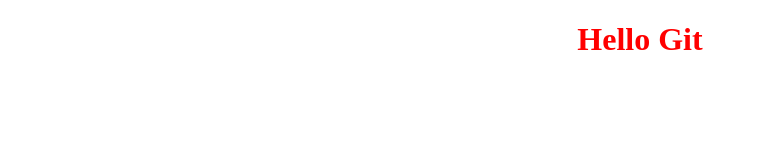
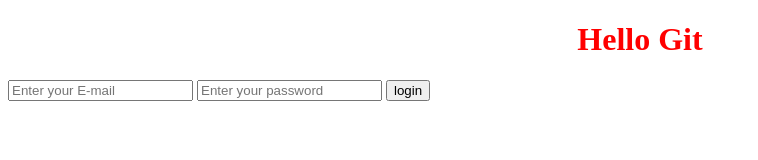
Before and after one commit to Jane0056/My-awesome-Project, a plain HTML site: page index.html in a window 1280 px wide. Shown: the whole page, without its empty margins (0-758 px from the left). Drawn offline with Linux system fonts and the light colour scheme.

Commit message:
Added the HTML login form

```diff
--- a/index.html
+++ b/index.html
@@ -11,6 +11,11 @@
 
 <body>
     <h1>Hello Git</h1>
+    <form>
+        <input type="email" placeholder="Enter your E-mail" />
+        <input type="password" placeholder="Enter your password" />
+        <input type="submit" value="login" />
+    </form>
 
     <script src="script.js"></script>
 </body>
```
